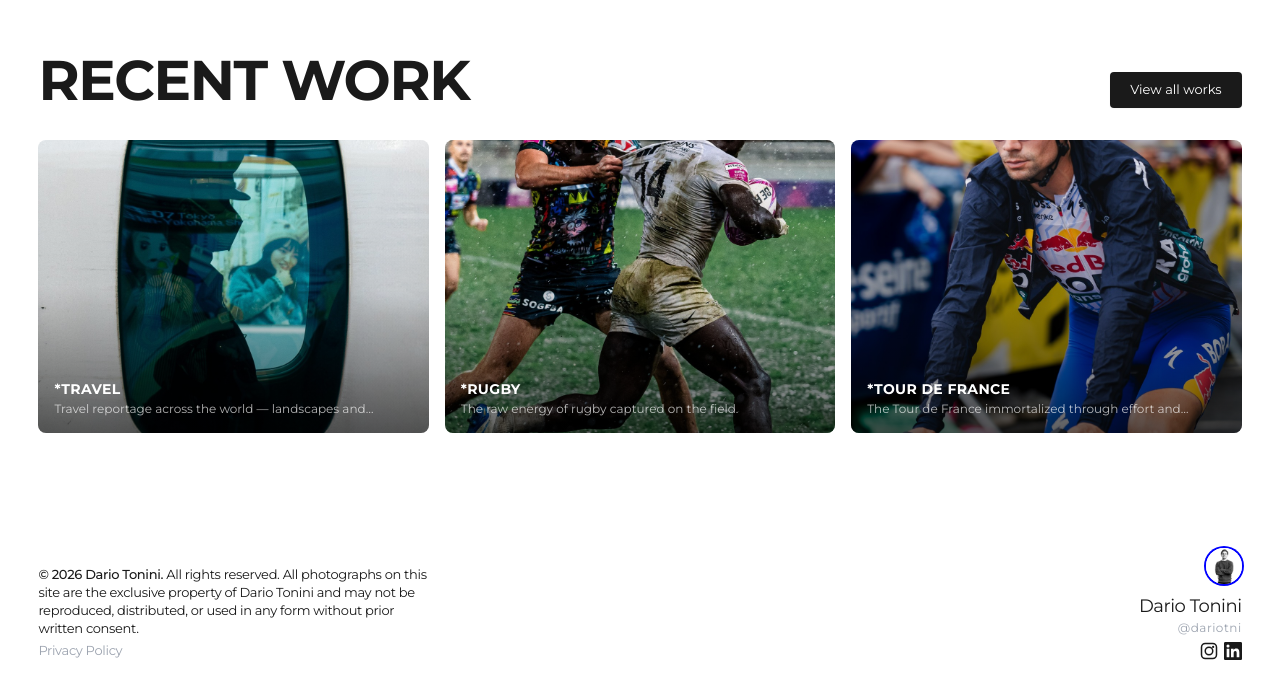
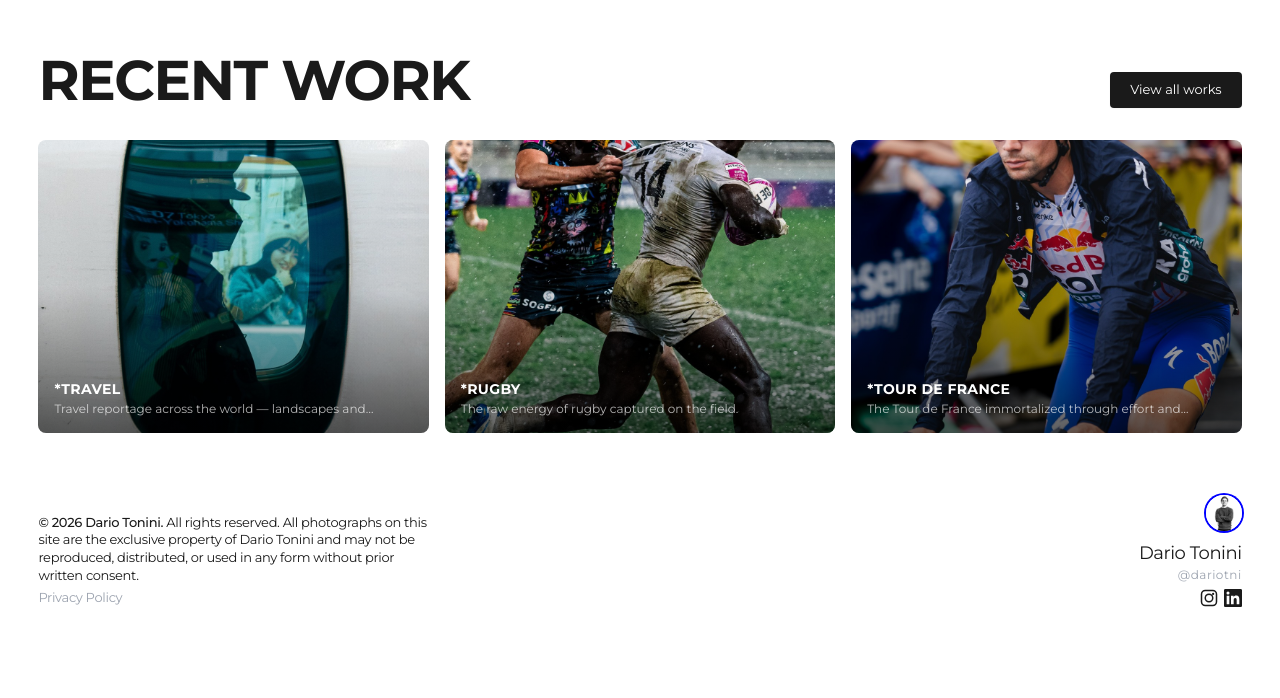
Before and after one commit to DarioClaude/Portfolio, a Next.js app: page /work/football in a window 1280 px wide. Shown: the part 1183-1881 px from the top of the page. After the commit the page ends 1828 px from the top, so only its background shows below. Built offline with nearby package versions, Linux system fonts and the light colour scheme.

Commit message:
Reduce gap between Recent Work section and footer
https://claude.ai/code/session_01A2tq7Dr5dg2U2E8bzqdWAz

```diff
--- a/src/components/RecentWork.tsx
+++ b/src/components/RecentWork.tsx
@@ -18,7 +18,7 @@ export default function RecentWork({ currentSlug }: Props) {
     .slice(0, 3);
 
   return (
-    <section style={{ padding: "clamp(48px, 6vw, 80px) clamp(20px, 3vw, 40px)" }}>
+    <section style={{ padding: "clamp(48px, 6vw, 80px) clamp(20px, 3vw, 40px) clamp(16px, 2vw, 24px)" }}>
       {/* Header row */}
       <div className="flex items-end justify-between mb-8">
         <h2
```
